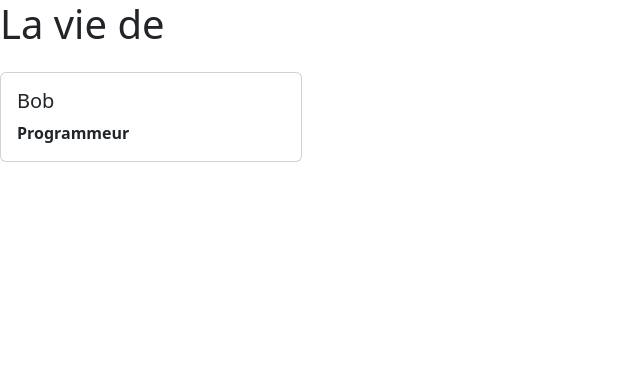
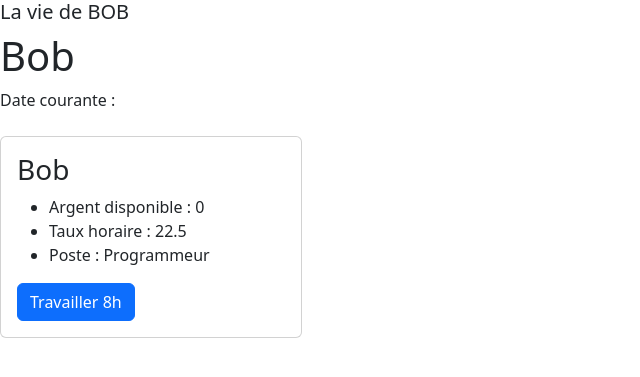
Before and after one commit to JonathanGuay/BoB, a PHP site: page / in a window 1280 px wide. Shown: the top 377 px of the page, without its empty margins (0-640 px from the left). Run offline with PHP 8.4, Linux system fonts and the light colour scheme.

Commit message:
changement index et fichier css

```diff
--- /dev/null
+++ b/fichier/style.css
@@ -0,0 +1,12 @@
+* {
+    padding: 0;
+    margin: 0;
+    box-sizing: border-box;
+}
+img {
+    max-width: 100%;
+    height: auto;
+}
+html{
+    font-size: 16px;
+}
--- a/index.php
+++ b/index.php
@@ -21,24 +21,74 @@
 <head>
     <meta charset="UTF-8">
     <title>Formulaire cool</title>
+    <link rel="stylesheet" href="fichier/style.css">
     <link href="https://cdn.jsdelivr.net/npm/bootstrap@5.3.1/dist/css/bootstrap.min.css" rel="stylesheet" integrity="sha384-4bw+/aepP/YC94hEpVNVgiZdgIC5+VKNBQNGCHeKRQN+PtmoHDEXuppvnDJzQIu9" crossorigin="anonymous">
 </head>
 <body>
 
-<h1>La vie de </h1>
+<h5>La vie de BOB</h5>
 
-<div class="row mt-4">
-    <div class="col-md-3 mb-4 ">
-        <div class="card colorr">
-            <img src="<?php echo $photo; ?>" alt="" class="card-img-top">
-            <div class="card-body">
-                <h5 class="card-title"><?php echo $nom; ?></h5>
-                <p class="card-text"><strong><?php echo $profession; ?></strong></p>
 
+<!--Affichage du titre qui comprends seulement les noms-->
+<?php
+echo "<h1> $nom";
+foreach ($personne->listeAnimaux as $animaux){
+    echo "<p>$animaux->$nom </p>";
+}
+echo "</h1>";
+?>
+<!--Affichage de la date courante-->
+<p>Date courante : </p>
+
+
+<!--div pour tous les box, METTRE EN GRID!!!!-->
+<div class="flex">
+<!--div pour bob-->
+    <div class="row mt-4">
+        <div class="col-md-3 mb-4 ">
+            <div class="card colorr">
+                <img src="<?php echo $photo; ?>" alt="" class="card-img-top">
+                <div class="card-body">
+                    <h3 class="card-title"><?php echo $nom; ?></h3>
+                    <ul>
+                        <li><p class="card-text">Argent disponible : <?php echo $compte->getSolde(); ?></p></li>
+                        <li><p class="card-text">Taux horaire : <?php echo $salaire; ?></p></li>
+                        <li><p class="card-text">Poste : <?php echo $profession; ?></p></li>
+                    </ul>
+                    <button class="btn btn-primary">Travailler <?php echo $nbHeureTravaillerJour; ?>h</button>
+                </div>
             </div>
         </div>
     </div>
+
+<?php
+    foreach ($personne->listeAnimaux as $animaux){
+
+
+
+?>
+        <div class="row mt-4">
+            <div class="col-md-3 mb-4 ">
+                <div class="card colorr">
+                    <img src="<?php echo $animaux->photo; ?>" alt="" class="card-img-top">
+                    <div class="card-body">
+                        <h3 class="card-title"><?php echo $animaux->nom; ?></h3>
+                        <ul>
+                            <li><p class="card-text">Dernier repas : <?php echo $animaux->Dernierrepas; ?></p></li>
+                            <li><p class="card-text">A faim : <?php echo $animaux->SiFaim; ?></p></li>
+                        </ul>
+                        <button class="btn btn-primary">Nourrir <?php echo $animaux->nom; ?></button>
+                    </div>
+                </div>
+            </div>
+        </div>
+
+<?php
+    }
+?>
 </div>
+
+
 
 <script src="https://cdn.jsdelivr.net/npm/bootstrap@5.3.1/dist/js/bootstrap.bundle.min.js" integrity="sha384-HwwvtgBNo3bZJJLYd8oVXjrBZt8cqVSpeBNS5n7C8IVInixGAoxmnlMuBnhbgrkm" crossorigin="anonymous"></script>
 </body>
```
Also changed, not shown: fichier/photoAMettre.html (deleted, +0 -10 lines).
